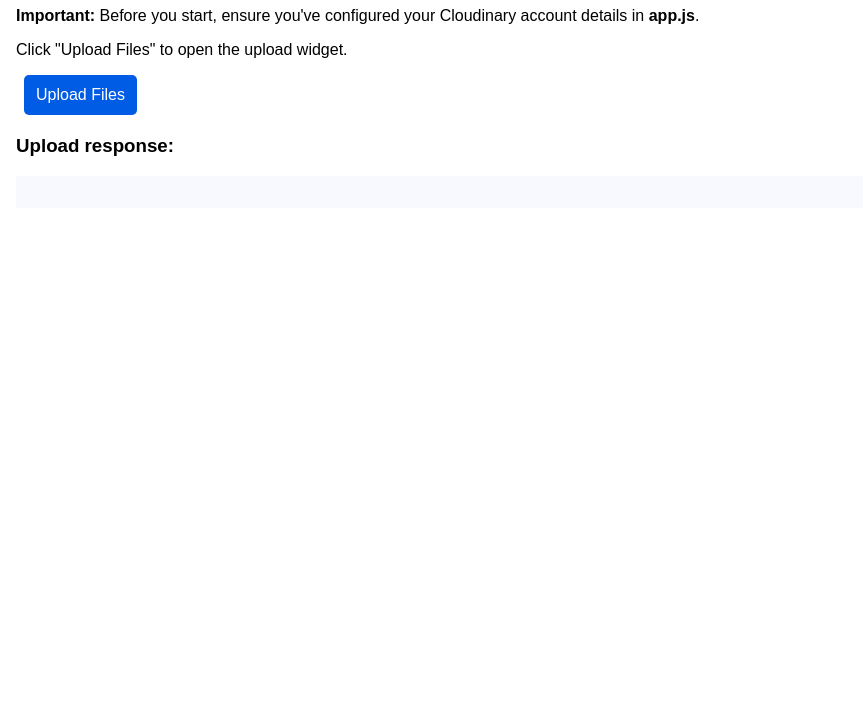
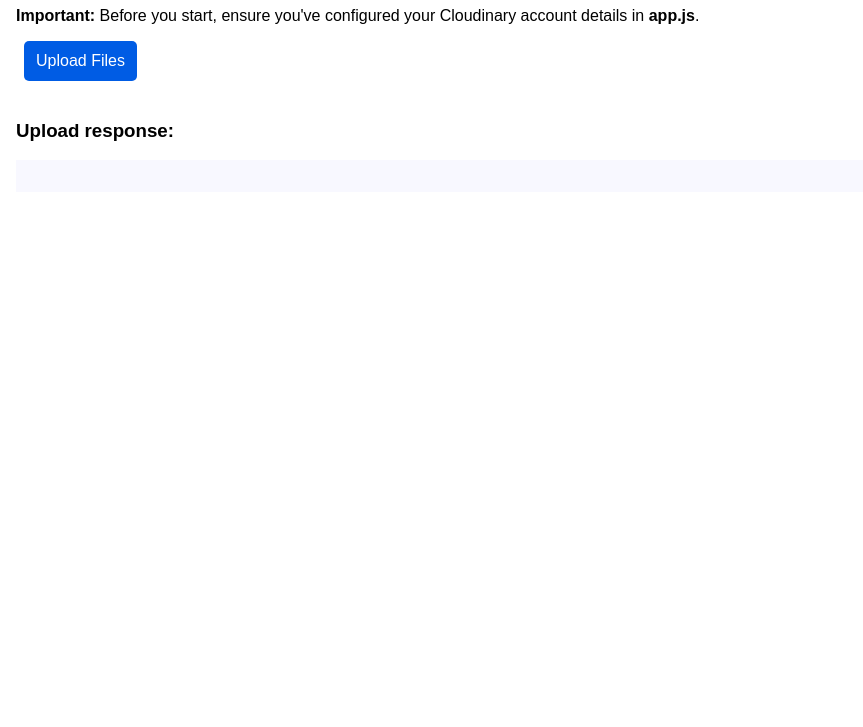
Before and after one commit to nax3t/cld-signed-uploads, a website: page public/index.html in a window 1280 px wide. Shown: the part 73-800 px from the top of the page, without its empty margins (0-863 px from the left). Drawn offline with Linux system fonts and the light colour scheme; no server answers; a script that the page names is missing.

Commit message:
Clean up index.html

```diff
--- a/public/index.html
+++ b/public/index.html
@@ -15,11 +15,11 @@
     <b>Important:</b> Before you start, ensure you've configured your Cloudinary account details in
     <b>app.js</b>.
   </p>
-  <p>Click "Upload Files" to open the upload widget.</p>
-  <div class="mb-20">
-    <button id="upload_widget" class="button">Upload Files</button>
-  </div>
+
+  <button id="upload_widget" class="button">Upload Files</button>
+
   <div id="upload_preview"></div>
+
   <h3>Upload response:</h3>
   <pre class="data" id="uwdata"></pre>
 
--- a/public/stylesheets/style.css
+++ b/public/stylesheets/style.css
@@ -15,7 +15,7 @@ body {
 .button {
   -webkit-font-smoothing: antialiased;
   border: none;
-  margin: 0 .5rem;
+  margin: 0 .5rem 20px;
   padding: 0.75rem;
   font-size: 1rem;
   line-height: 1rem;
```
